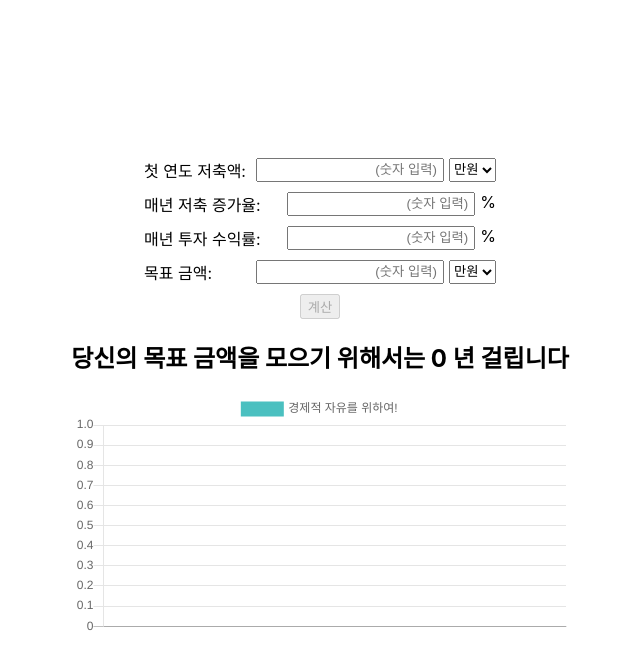
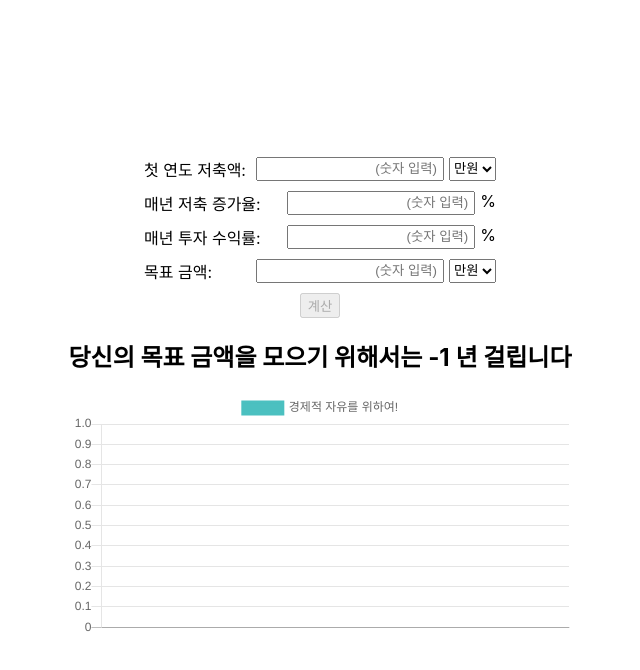
Before and after one commit to parkhojeong/moneyFreedom, a React (Create React App) app: page / in a window 1280 px wide. Shown: the top 670 px of the page, without its empty margins (320-960 px from the left). Built offline with nearby package versions, Linux system fonts and the light colour scheme.

Commit message:
기간 1년 더 계산되는 부분 수정

```diff
--- a/src/features/calculator/EstimateGoal.js
+++ b/src/features/calculator/EstimateGoal.js
@@ -9,7 +9,7 @@ export default function EstimateGoal() {
     return Math.floor(money / 10000);
   });
   const labelData = yearlyIncreasedMoneyList.map(
-    (money, index) => index + "년 후"
+    (money, index) => index + "년 뒤"
   );
 
   const data = {
@@ -45,8 +45,8 @@ export default function EstimateGoal() {
     <div>
       <div>
         <h2>
-          당신의 목표 금액을 모으기 위해서는 {yearlyIncreasedMoneyList.length}{" "}
-          년 걸립니다
+          당신의 목표 금액을 모으기 위해서는{" "}
+          {yearlyIncreasedMoneyList.length - 1} 년 걸립니다
         </h2>
       </div>
       <Line data={data} />
--- a/src/features/calculator/calculatorSlice.js
+++ b/src/features/calculator/calculatorSlice.js
@@ -33,8 +33,6 @@ export const calculatorSlice = createSlice({
         yearlytTotalMoneyList.push(totalMoney);
       }
 
-      yearlytTotalMoneyList.push(totalMoney);
-
       state.yearlyIncreasedMoneyList = yearlytTotalMoneyList;
     },
   },
```
